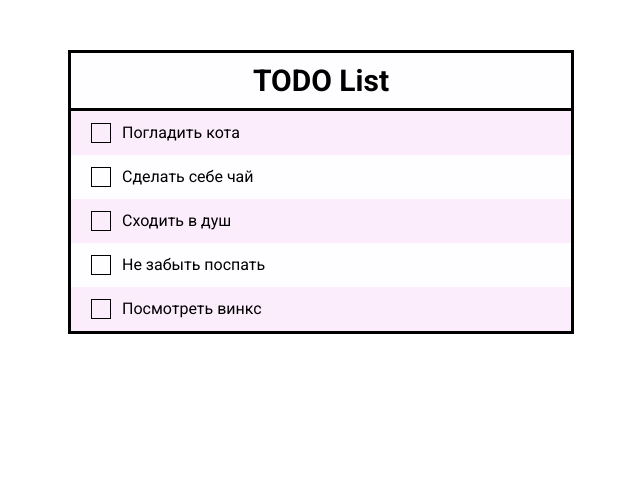
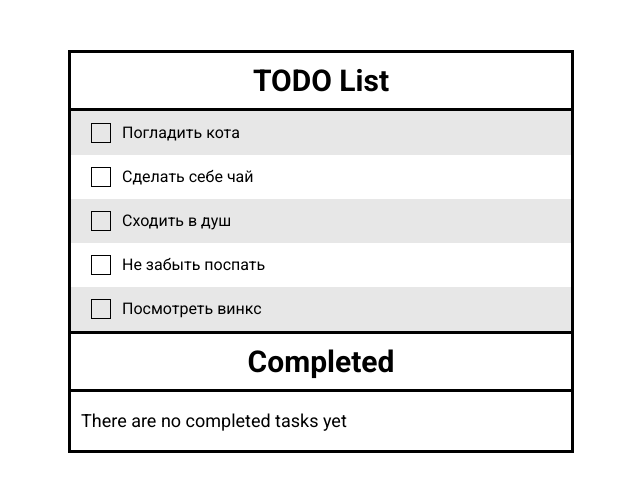
Before and after one commit to Learde/todo-react, a React app: page / in a window 1280 px wide. Shown: the top 492 px of the page, without its empty margins (319-959 px from the left). Built offline with nearby package versions, Linux system fonts and the light colour scheme.

Commit message:
Add completed list

```diff
--- a/src/App.js
+++ b/src/App.js
@@ -23,12 +23,12 @@ class App extends React.Component {
     let k = -1;
     let toggle = true;
     obj.data.forEach((val,i) => {
-      if (toggle && val.id == id) {
+      if (toggle && val.id === id) {
         k = i;
         toggle = false;
       }
     });
-    if (k != -1) obj.data[k].done = !obj.data[k].done;
+    if (k !== -1) obj.data[k].done = !obj.data[k].done;
 
     // obj.data.sort((a) => a.done);
 
@@ -37,8 +37,9 @@ class App extends React.Component {
 
   render() {
     let listOfTasks = [];
+    let listOfCompletedTasks = [];
     this.state.data.forEach( (val,i) => {
-      listOfTasks[i] = (
+      let el = (
         <Task
           className="App__task"
           done={val.done}
@@ -48,12 +49,28 @@ class App extends React.Component {
           click={this.toggleTask}
         />
       );
-    } )
+      if (!val.done) {
+        listOfTasks.push(el);
+      } else {
+        listOfCompletedTasks.push(el);
+      }
+    });
+
+
+
+    if (listOfTasks.length === 0) {
+      listOfTasks = <p className="App__text">There are no tasks</p>;
+    }
+    if (listOfCompletedTasks.length === 0) {
+      listOfCompletedTasks = <p className="App__text">There are no completed tasks yet</p>;
+    }
 
     return (
       <div className="App">
         <h1 className="App__heading">TODO List</h1>
         {listOfTasks}
+        <h2 className="App__heading App__heading--bordered">Completed</h2>
+        {listOfCompletedTasks}
       </div>
     );
   };
--- a/src/App.scss
+++ b/src/App.scss
@@ -1,16 +1,27 @@
 .App {
   font-family: 'Roboto', sans-serif;
-  font-weight: 700;
+  font-weight: normal;
+  font-size: 1.8rem;
+
   border: 3px solid #000;
   max-width: 50rem;
   margin: 0 auto;
   margin-top: 5rem;
-  background-color: #fefdff;
+  background-color: #fff;
   &__heading {
+    font-weight: 700;
     text-align: center;
     font-size: 3rem;
     border-bottom: 3px solid #000;
 
     padding: 1.25rem 0;
+
+    &--bordered {
+      border-top: 3px solid #000;
+    }
+  }
+
+  &__text {
+    padding: 2rem 1rem;
   }
 }
--- a/src/components/Task/Task.scss
+++ b/src/components/Task/Task.scss
@@ -10,7 +10,7 @@
 
 
     &:nth-child(2n) {
-        background-color: #F5D3F360;
+        background-color: rgb(231, 231, 231);
     }
 
     &--checked &__img{
```
Also changed, not shown: 1 other file (tests, documents, lock files or other folders).
